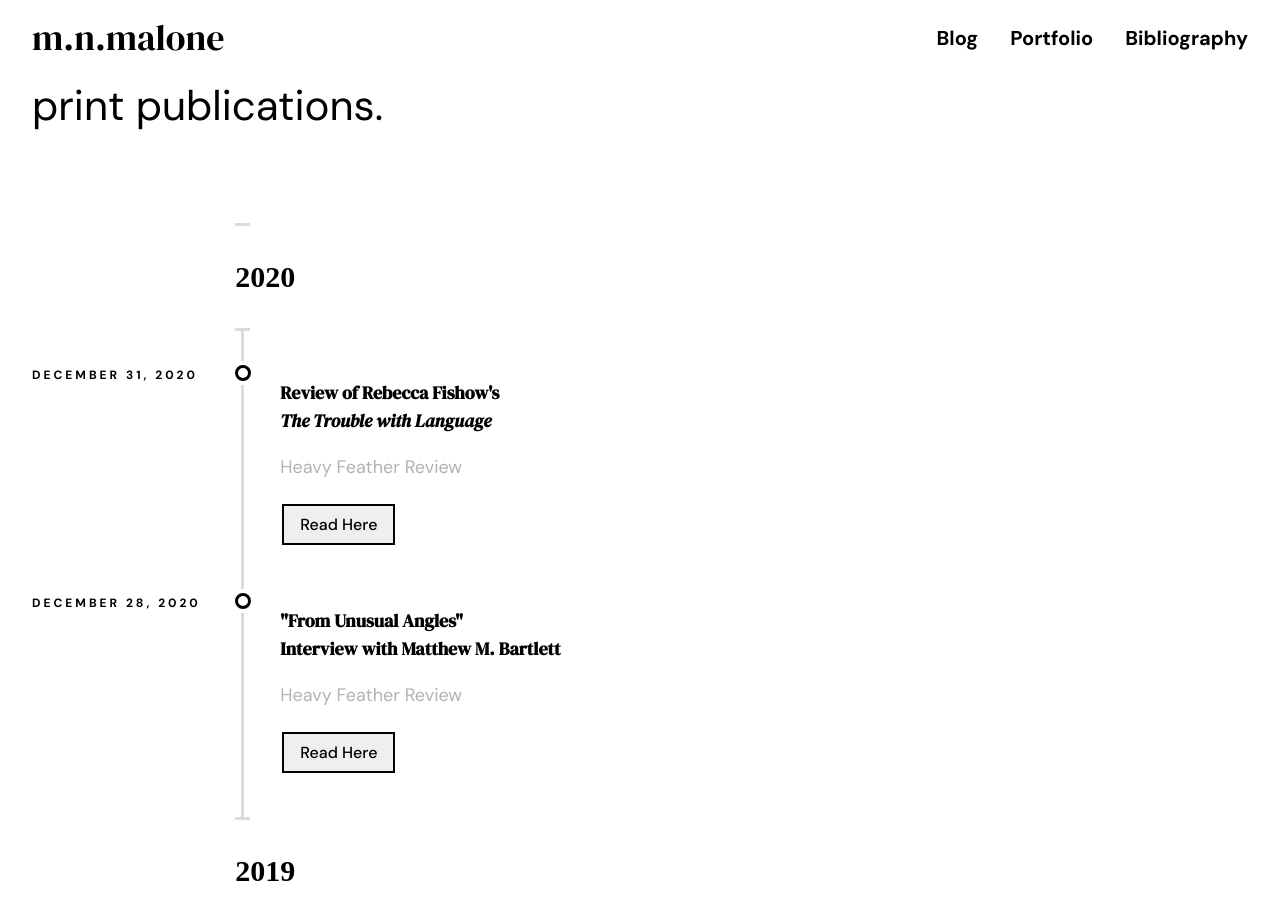
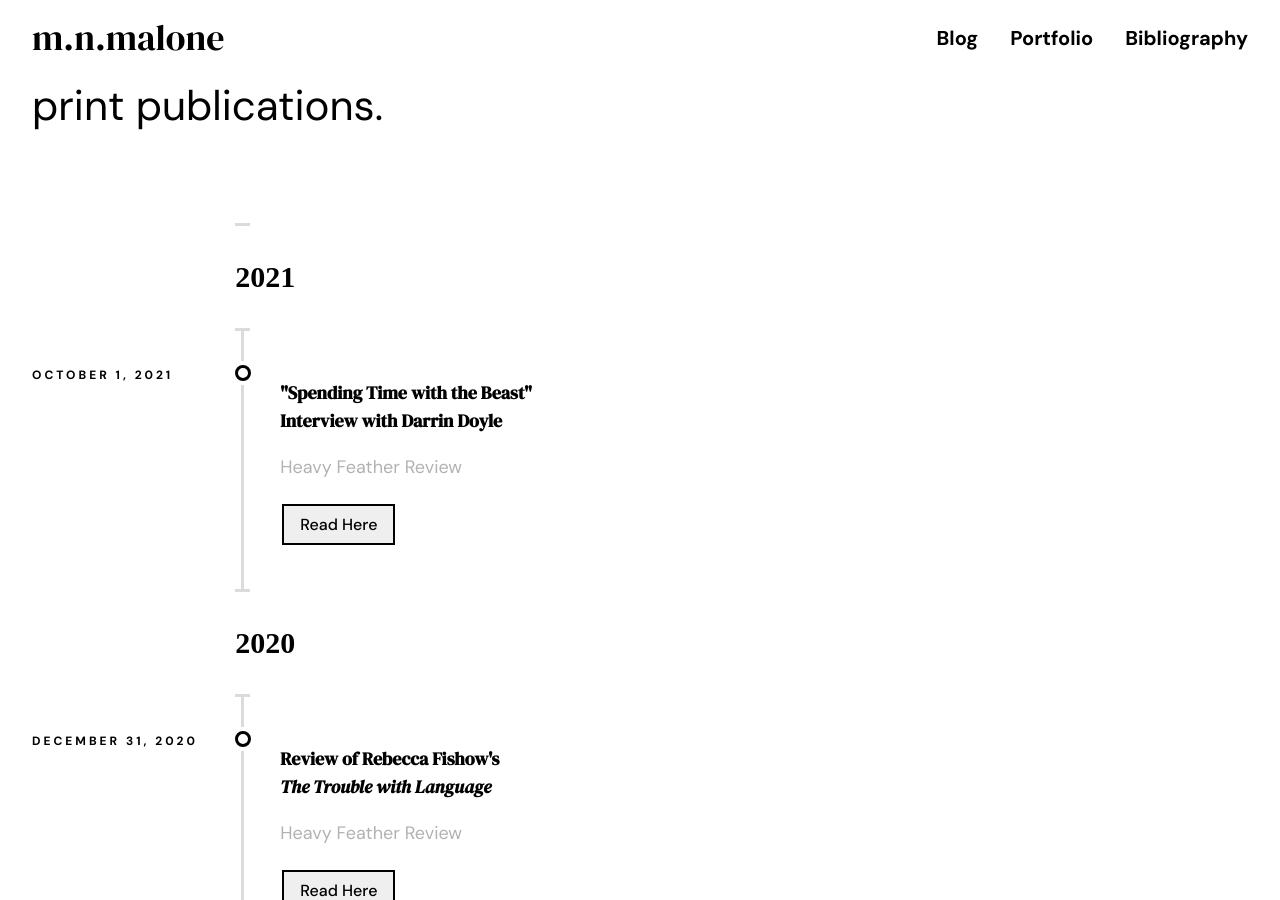
Before and after one commit to mnmalone/mnmalone2021, a Jekyll site: the page built from bibliography.md, in a window 1280 px wide and 900 px high, scrolled down 403 px. Built offline with Jekyll 4.4.1, drawn with Linux system fonts in a browser that asks for light colours; some web fonts are replaced.

Commit message:
Update timeline.html

```diff
--- a/_layouts/timeline.html
+++ b/_layouts/timeline.html
@@ -15,6 +15,24 @@ layout: default
     <div class="row example-split">
         <div class="col-xs-10 col-xs-offset-1 col-sm-8 col-sm-offset-2">
             <ul class="timeline timeline-split">
+                <li class="timeline-item period">
+                    <div class="timeline-info"></div>
+                    <div class="timeline-marker"></div>
+                    <div class="timeline-content">
+                        <h2 class="timeline-title">2021</h2>
+                    </div>
+                </li>
+                <li class="timeline-item">
+                    <div class="timeline-info">
+                        <span>October 1, 2021</span>
+                    </div>
+                    <div class="timeline-marker"></div>
+                    <div class="timeline-content">
+                        <h3 class="event-title">"Spending Time with the Beast"<br>Interview with Darrin Doyle</h3>
+                        <p class="event-text">Heavy Feather Review</p>
+                        <a href="https://heavyfeatherreview.org/2021/10/01/aisle-34/" target="_blank"><button class="timeline-button timeline-button1">Read Here</button></a>
+                    </div>
+                </li>
                 <li class="timeline-item period">
                     <div class="timeline-info"></div>
                     <div class="timeline-marker"></div>
```
